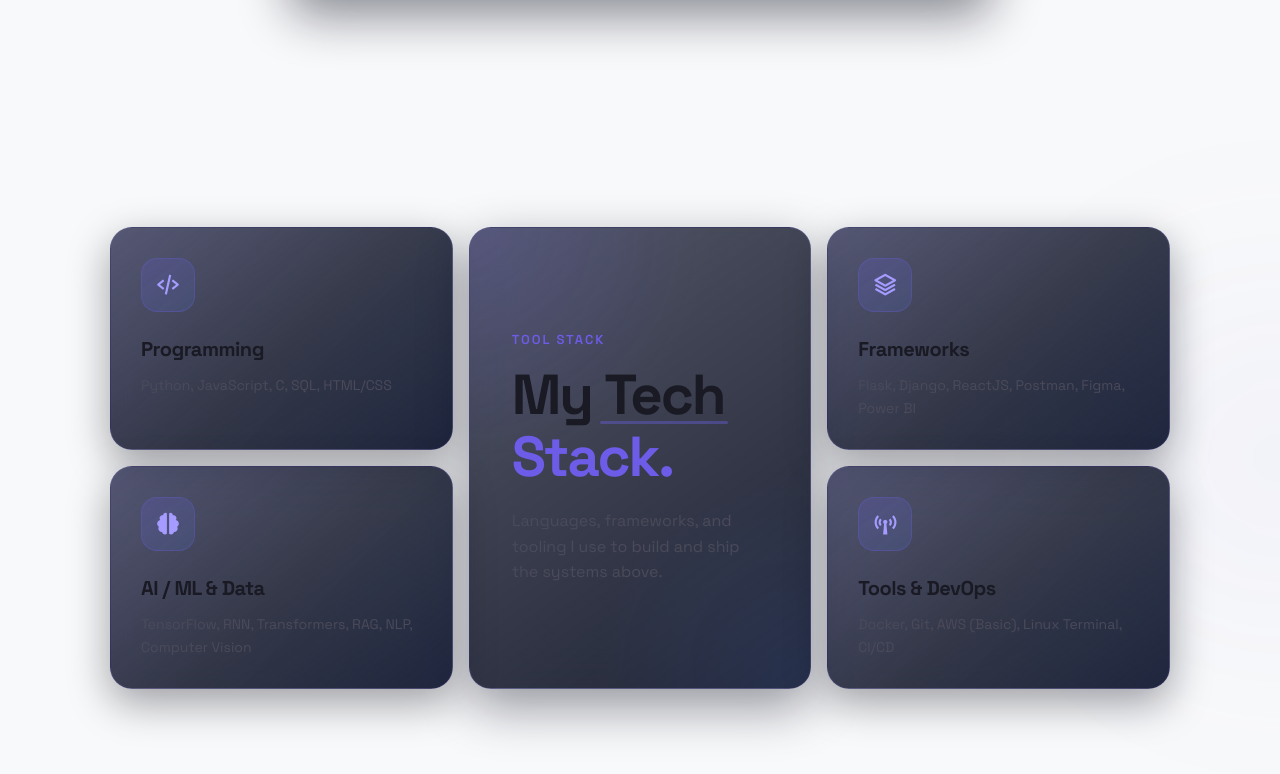
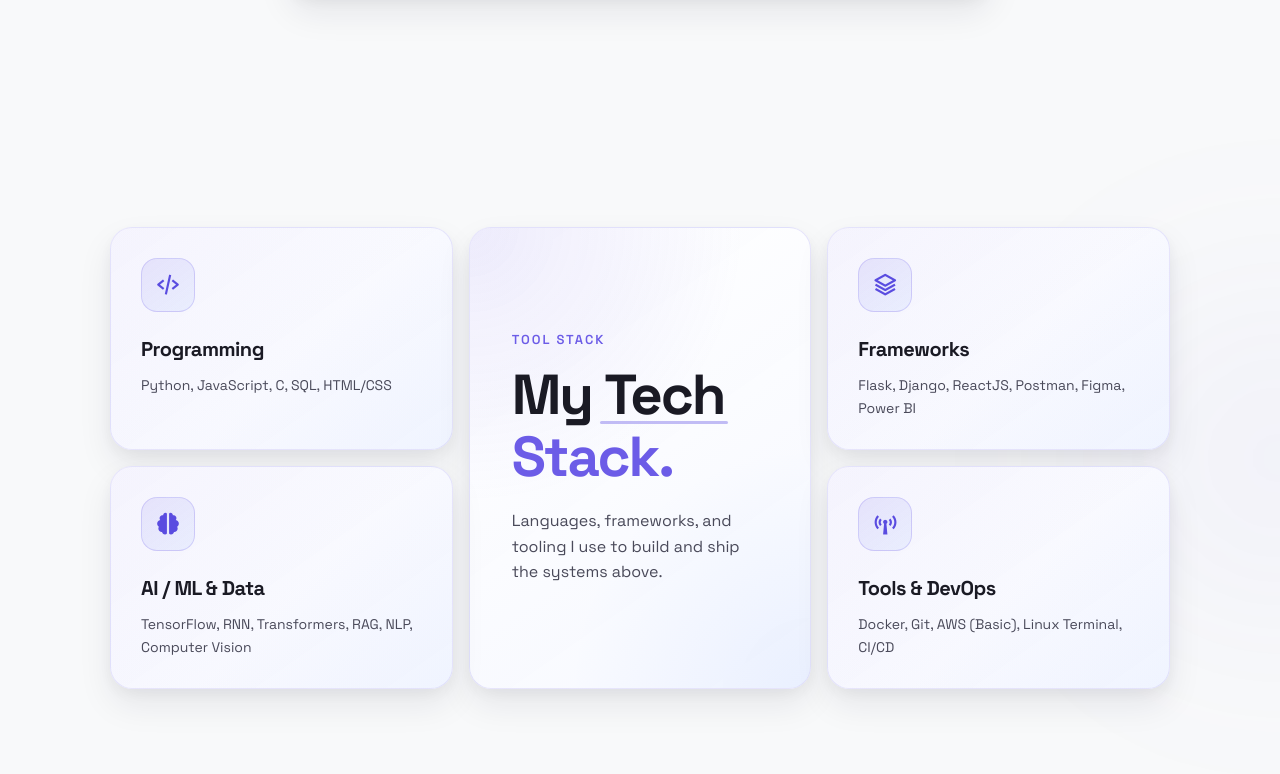
Before and after one commit to AaryanGole26/portfolio, a plain HTML site: page index.html in a window 1280 px wide. Shown: the part 2334-3108 px from the top of the page. Drawn offline with nearby package versions, Linux system fonts and the light colour scheme; animation ran at ten frames a second.

Commit message:
Fix light mode styling for systems and skills cards

```diff
--- a/assets/css/sections.css
+++ b/assets/css/sections.css
@@ -958,6 +958,44 @@
   z-index: 1;
 }
 
+/* ========================
+   LIGHT MODE OVERRIDES (SYSTEMS + SKILLS)
+======================== */
+body.light-mode .system-card,
+body.light-mode .skills-header-card,
+body.light-mode .skill-bento-card {
+  background: linear-gradient(145deg, rgba(255, 255, 255, 0.98), rgba(246, 248, 255, 0.96));
+  border: 1px solid rgba(108, 92, 231, 0.16);
+  box-shadow: 0 16px 34px rgba(20, 26, 52, 0.08), 0 6px 16px rgba(20, 26, 52, 0.05);
+}
+
+body.light-mode .system-card::before,
+body.light-mode .skill-bento-card::before {
+  background: linear-gradient(135deg, rgba(108, 92, 231, 0.08), rgba(108, 92, 231, 0.02) 55%, rgba(84, 140, 255, 0.05));
+}
+
+body.light-mode .skills-header-card::before {
+  background: radial-gradient(circle at top left, rgba(108, 92, 231, 0.12), transparent 48%),
+              radial-gradient(circle at bottom right, rgba(84, 140, 255, 0.08), transparent 42%);
+}
+
+body.light-mode .system-card:hover,
+body.light-mode .skill-bento-card:hover {
+  border-color: rgba(108, 92, 231, 0.34);
+  box-shadow: 0 20px 38px rgba(84, 140, 255, 0.15), 0 8px 20px rgba(108, 92, 231, 0.08);
+}
+
+body.light-mode .system-icon,
+body.light-mode .skill-bento-icon {
+  background: linear-gradient(145deg, rgba(108, 92, 231, 0.12), rgba(84, 140, 255, 0.08));
+  border: 1px solid rgba(108, 92, 231, 0.22);
+}
+
+body.light-mode .system-icon i,
+body.light-mode .skill-bento-icon i {
+  color: #5a4ce0;
+}
+
 @media (max-width: 1024px) {
   .skills-bento-grid {
     grid-template-columns: repeat(2, 1fr);
```
